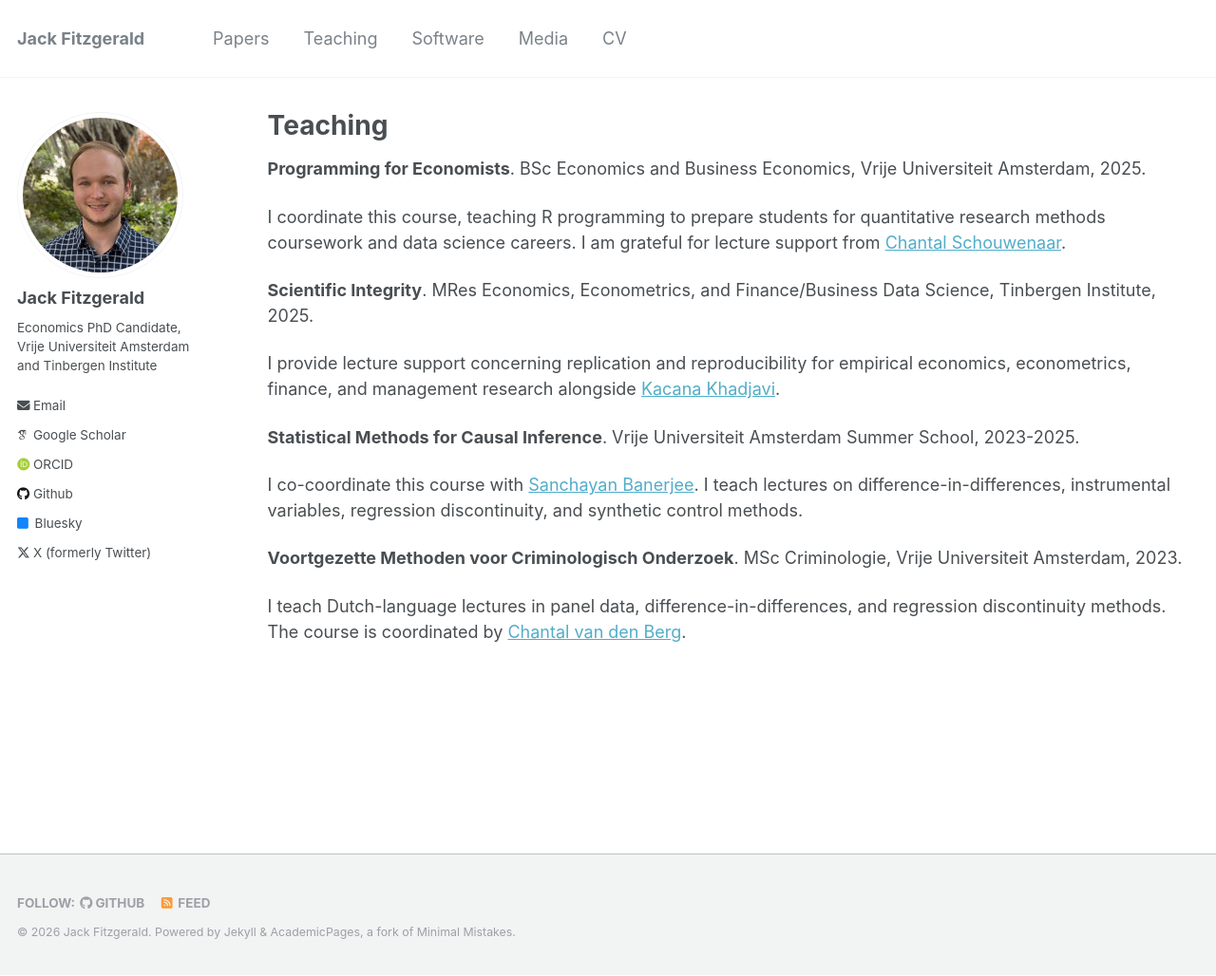
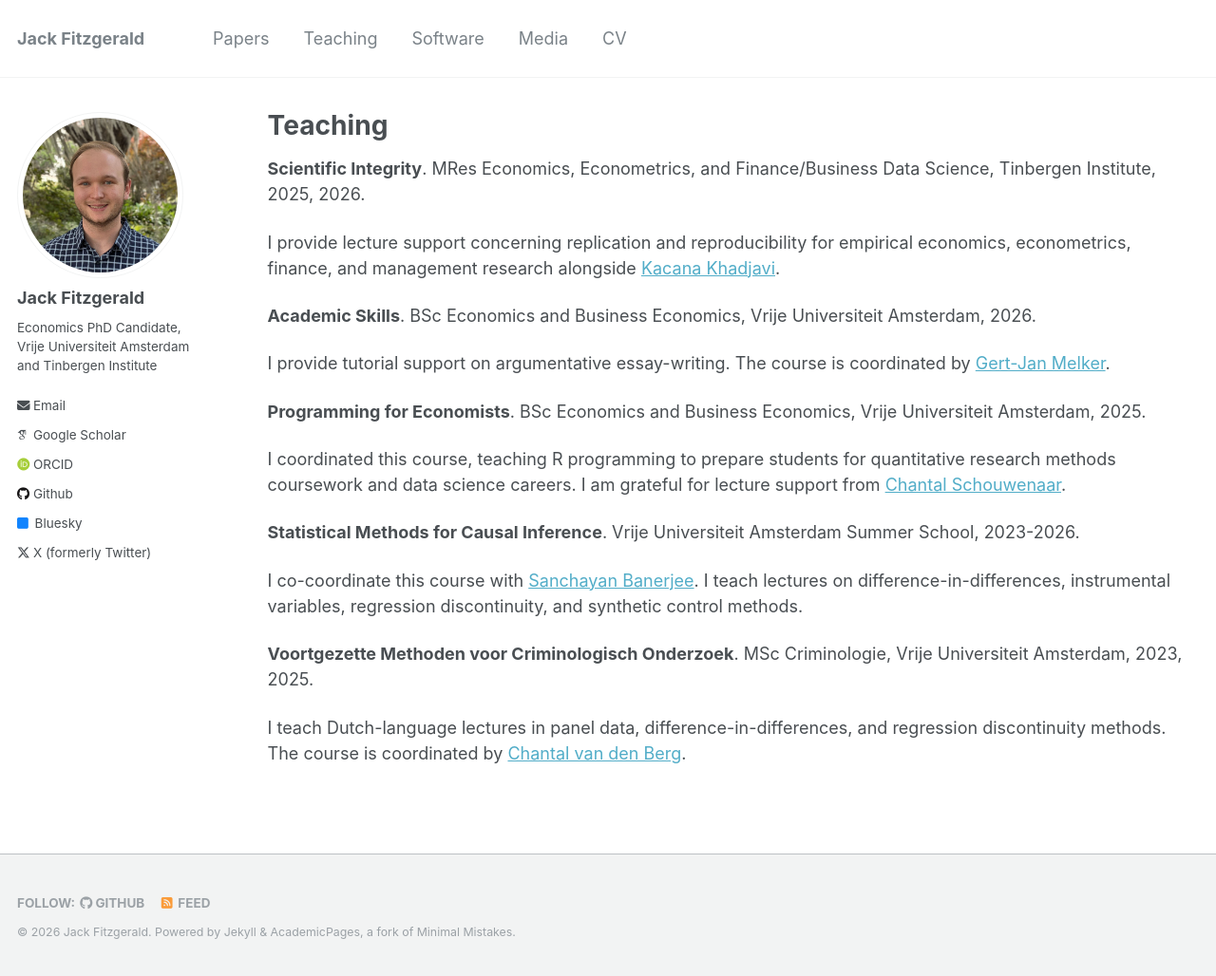
Before and after one commit to jack-fitzgerald/jack-fitzgerald.github.io, a Jekyll site: the page built from _pages/teaching.md, in a window 1280 px wide and 1028 px high. Shown: the whole window at 95% size. Built offline with Jekyll 4.4.1, drawn with Linux system fonts in a browser that asks for light colours; some web fonts are replaced.

Commit message:
Update teaching.md

```diff
--- a/_pages/teaching.md
+++ b/_pages/teaching.md
@@ -5,18 +5,22 @@ permalink: /teaching/
 author_profile: true
 ---
 
-**Programming for Economists**. BSc Economics and Business Economics, Vrije Universiteit Amsterdam, 2025. <br/>
-
-I coordinate this course, teaching R programming to prepare students for quantitative research methods coursework and data science careers. I am grateful for lecture support from [Chantal Schouwenaar](https://research.vu.nl/en/persons/chantal-schouwenaar).
-
-**Scientific Integrity**. MRes Economics, Econometrics, and Finance/Business Data Science, Tinbergen Institute, 2025. <br/>
+**Scientific Integrity**. MRes Economics, Econometrics, and Finance/Business Data Science, Tinbergen Institute, 2025, 2026. <br/>
 
 I provide lecture support concerning replication and reproducibility for empirical economics, econometrics, finance, and management research alongside [Kacana Khadjavi](https://kacanasipangule.wordpress.com/).
 
-**Statistical Methods for Causal Inference**. Vrije Universiteit Amsterdam Summer School, 2023-2025. <br/>
+**Academic Skills**. BSc Economics and Business Economics, Vrije Universiteit Amsterdam, 2026. <br/>
+
+I provide tutorial support on argumentative essay-writing. The course is coordinated by [Gert-Jan Melker](https://research.vu.nl/en/persons/gert-jan-melker/).
+
+**Programming for Economists**. BSc Economics and Business Economics, Vrije Universiteit Amsterdam, 2025. <br/>
+
+I coordinated this course, teaching R programming to prepare students for quantitative research methods coursework and data science careers. I am grateful for lecture support from [Chantal Schouwenaar](https://research.vu.nl/en/persons/chantal-schouwenaar).
+
+**Statistical Methods for Causal Inference**. Vrije Universiteit Amsterdam Summer School, 2023-2026. <br/>
 
 I co-coordinate this course with [Sanchayan Banerjee](https://sites.google.com/view/sanchayanbanerjee/about). I teach lectures on difference-in-differences, instrumental variables, regression discontinuity, and synthetic control methods.
 
-**Voortgezette Methoden voor Criminologisch Onderzoek**. MSc Criminologie, Vrije Universiteit Amsterdam, 2023. <br/>
+**Voortgezette Methoden voor Criminologisch Onderzoek**. MSc Criminologie, Vrije Universiteit Amsterdam, 2023, 2025. <br/>
 
 I teach Dutch-language lectures in panel data, difference-in-differences, and regression discontinuity methods. The course is coordinated by [Chantal van den Berg](https://research.vu.nl/en/persons/chantal-van-den-berg).
```
